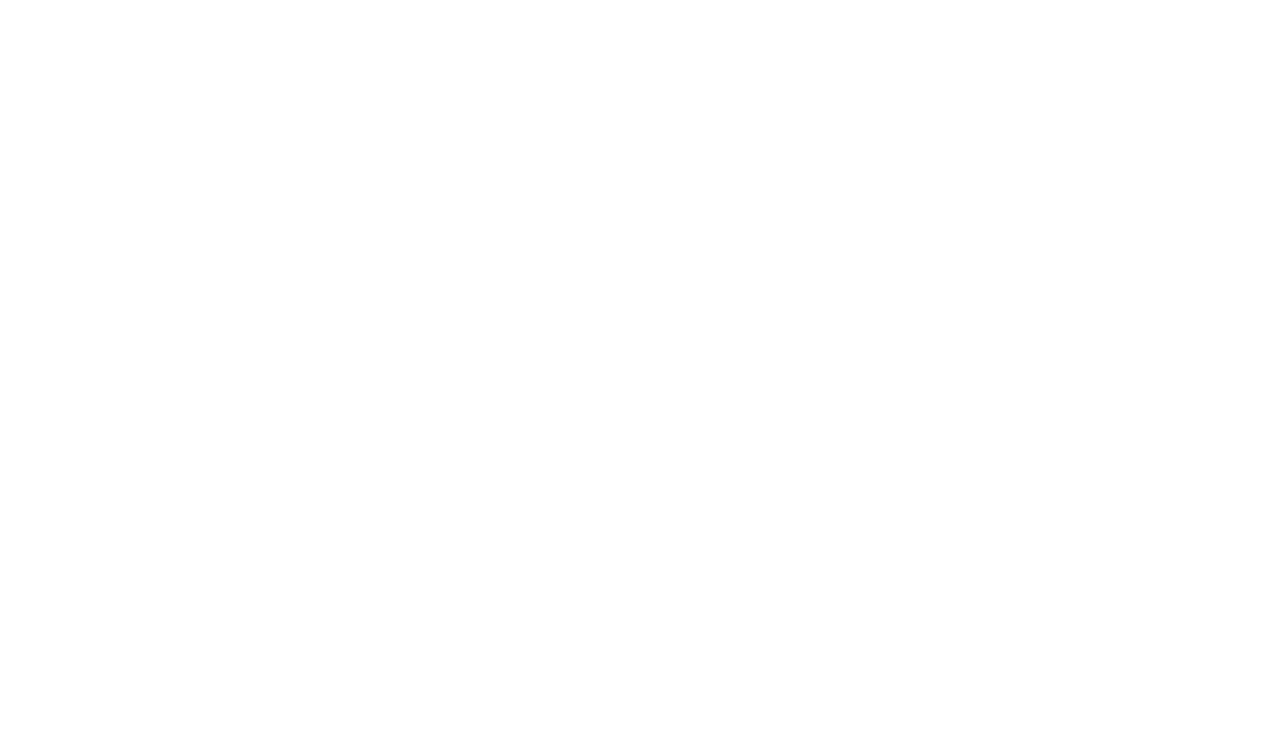
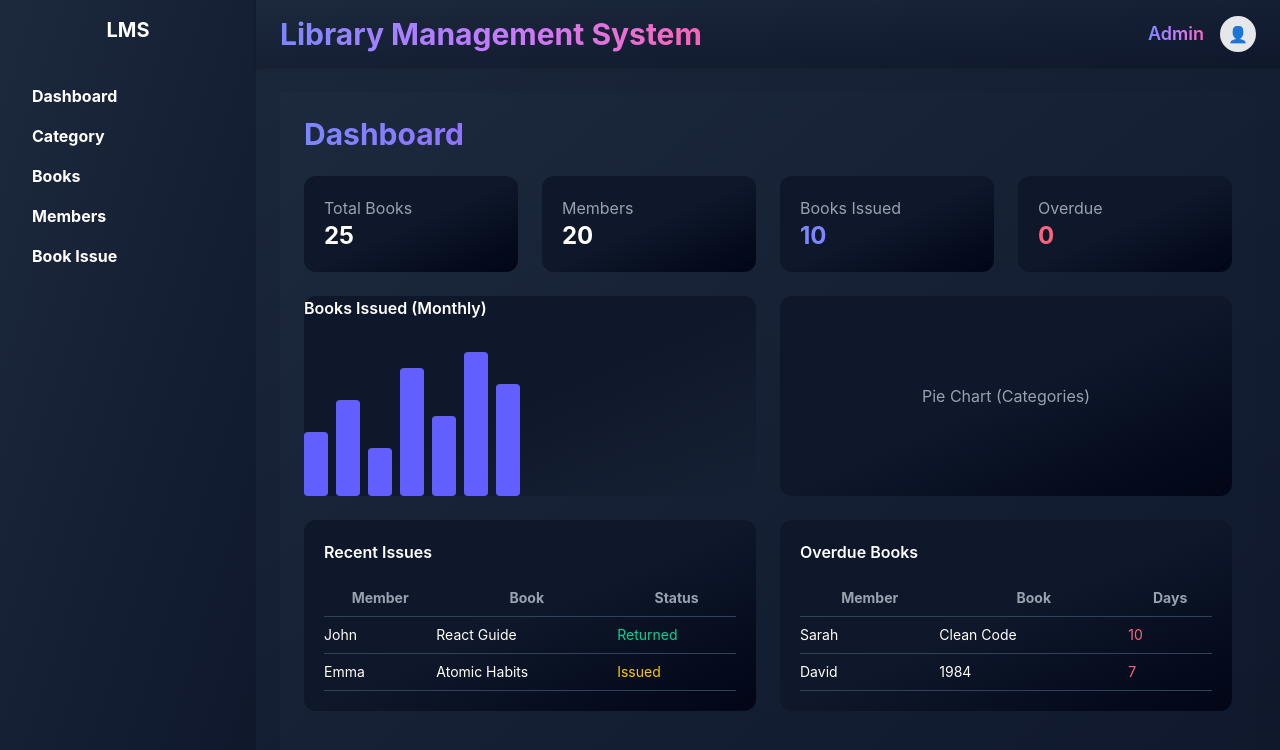
Before and after one commit to Yash0805/React-LMS, a React app: page /Dashboard in a window 1280 px wide. Before the commit this address had no page. Shown: the top 750 px of the page. Built offline with nearby package versions, Linux system fonts and the light colour scheme; the HTML template or start-up script is replaced by a standard one.

Commit message:
add Dashboard feature; update UI components and styles across various pages

```diff
--- a/package.json
+++ b/package.json
@@ -14,6 +14,7 @@
     "@coreui/icons-react": "^2.3.0",
     "@coreui/react": "^5.10.0",
     "@tailwindcss/vite": "^4.2.1",
+    "nanoid": "^5.1.7",
     "react": "^19.2.0",
     "react-dom": "^19.2.0",
     "react-router-dom": "^7.13.1",
--- a/src/App.tsx
+++ b/src/App.tsx
@@ -1,5 +1,6 @@
 import { BrowserRouter, Routes, Route } from "react-router-dom";
 import "./App.css";
+import Dashboard from "Feature/Dashboard/Index";
 import CategoryList from "./Feature/Category/List";
 import MemberList from "./Feature/Member/List";
 import Mainlayout from "./Layout/Mainlayout";
@@ -12,6 +13,7 @@
       <BrowserRouter>
         <Routes>
           <Route path="/" element={<Mainlayout />}>
+          <Route path="/Dashboard" element={<Dashboard />}/>
             <Route path="/CategoryList" element={<CategoryList />} />
             <Route path="/MemberList" element={<MemberList />} />
             <Route path="/BookList" element={<BookList />} />
--- a/src/Feature/Book/List.tsx
+++ b/src/Feature/Book/List.tsx
@@ -1,7 +1,6 @@
 import { useEffect, useState } from "react";
 import { ApiService } from "Service";
 import { Loader } from "Shared/Component/Loader/Loader";
-
 
 interface BookList {
   bookId: number;
@@ -24,31 +23,34 @@
   }, []);
 
   return (
-    <div className="max-w-7xl mx-auto mt-10 px-6 py-10 rounded-xl bg-white shadow-lg">
+    <div className="mt-10 px-6">
 
-      <div className="flex justify-center mb-8">
-        <h1 className="text-5xl font-bold text-slate-800">
+      <div className="flex justify-start mb-10">
+        <h1 className="text-4xl font-bold bg-linear-to-r from-indigo-400 via-purple-500 to-pink-500 text-transparent bg-clip-text">
           Book List
         </h1>
       </div>
 
-      <div className="overflow-x-auto rounded-lg">
-        <table className="w-full border border-gray-300">
+      <div className="bg-slate-800/60 backdrop-blur-md border border-slate-700 rounded-2xl shadow-lg overflow-hidden">
 
-          <thead className="bg-slate-800 text-white">
+        <div className="overflow-x-auto">
+          <table className="w-full text-left">
+
+            <thead className="bg-slate-900/70 backdrop-blur-sm text-slate-300 uppercase text-sm tracking-wider">
               <tr>
-              <th className="px-6 py-3 text-center border">Book Name</th>
-              <th className="px-6 py-3 text-center border">Publisher</th>
-              <th className="px-6 py-3 text-center border">Author</th>
-              <th className="px-6 py-3 text-center border">Price</th>
-              <th className="px-6 py-3 text-center border">Category</th>
+                <th className="px-6 py-4">Book Name</th>
+                <th className="px-6 py-4">Publisher</th>
+                <th className="px-6 py-4">Author</th>
+                <th className="px-6 py-4">Price</th>
+                <th className="px-6 py-4">Category</th>
               </tr>
             </thead>
 
-          <tbody>
+            <tbody className="text-slate-300">
+
               {loading ? (
                 <tr>
-                <td colSpan={5} className="py-10">
+                  <td colSpan={5} className="py-12">
                     <div className="flex justify-center items-center">
                       <Loader />
                     </div>
@@ -56,7 +58,7 @@
                 </tr>
               ) : bookList.length === 0 ? (
                 <tr>
-                <td colSpan={5} className="text-center py-5 text-gray-500">
+                  <td colSpan={5} className="text-center py-8 text-slate-400">
                     No Book Found
                   </td>
                 </tr>
@@ -64,31 +66,45 @@
                 bookList.map((c, index) => (
                   <tr
                     key={c.bookId}
-                  className={`${index % 2 === 0 ? "bg-gray-50" : "bg-white"
-                    } hover:bg-gray-100`}
+                    className={`
+                      border-b border-slate-700/50
+                      ${index % 2 === 0 ? "bg-slate-800/30" : "bg-slate-800/10"}
+                      hover:bg-slate-700/40
+                      hover:scale-[1.01]
+                      hover:shadow-md hover:shadow-purple-500/5
+                      transition duration-200
+                    `}
                   >
-                  <td className="px-6 py-3 text-center border">
+                    <td className="px-6 py-4 font-medium text-white">
                       {c.bookName}
                     </td>
-                  <td className="px-6 py-3 text-center border">
+
+                    <td className="px-6 py-4 text-slate-400">
                       {c.publisher}
                     </td>
-                  <td className="px-6 py-3 text-center border">
+
+                    <td className="px-6 py-4 text-slate-400">
                       {c.author}
                     </td>
-                  <td className="px-6 py-3 text-center border">
+
+                    <td className="px-6 py-4 text-emerald-400 font-semibold">
                       ₹{c.price}
                     </td>
-                  <td className="px-6 py-3 text-center border">
+
+                    <td className="px-6 py-4">
+                      <span className="bg-cyan-500/20 text-cyan-400 border border-cyan-500/30 px-3 py-1 rounded-full text-xs">
                         {c.categoryName}
+                      </span>
                     </td>
                   </tr>
                 ))
               )}
+
             </tbody>
 
           </table>
         </div>
       </div>
+    </div>
   );
 }
--- a/src/Feature/BookIssue/List.tsx
+++ b/src/Feature/BookIssue/List.tsx
@@ -2,107 +2,145 @@
 import { ApiService } from "Service";
 import { Loader } from "Shared/Component/Loader/Loader";
 
-interface BookissueList{
-    issueId : number;
-    memberId : number;
-    bookId : number;
-    issueDate : number;
-    returnDate : number;
-    renewCount : number;
-    renewDate : number;
-    status : string;
-    memberName : string;
-    memberType : string;
-    bookName : string;
+interface BookissueList {
+  issueId: number;
+  memberId: number;
+  bookId: number;
+  issueDate: number;
+  returnDate: number;
+  renewCount: number;
+  renewDate: number;
+  status: string;
+  memberName: string;
+  memberType: string;
+  bookName: string;
 }
 
-export default function BookissueList(){
-    const[BookissueList, setBookissueList] = useState<BookissueList[]>([]);
-    const[loading,setloading] = useState(true);
+export default function BookissueList() {
+  const [bookIssueList, setBookissueList] = useState<BookissueList[]>([]);
+  const [loading, setloading] = useState(true);
 
-    useEffect(()=>{
+  useEffect(() => {
     ApiService.get<BookissueList[]>("BookIssue")
       .then(setBookissueList)
-        .finally(()=> setloading(false));
-    },[]);
+      .finally(() => setloading(false));
+  }, []);
+
+  const formatDate = (date: number) => {
+    if (!date) return "-";
+    return new Date(date).toLocaleDateString();
+  };
+
+  const getStatusStyle = (status: string) => {
+    switch (status.toLowerCase()) {
+      case "renewed":
+        return "bg-emerald-500/20 text-emerald-400 border border-emerald-500/30";
+      case "issued":
+        return "bg-yellow-500/20 text-yellow-400 border border-yellow-500/30";
+      case "returned":
+        return "bg-red-500/20 text-red-400 border border-red-500/30";
+      default:
+        return "bg-slate-500/20 text-slate-400 border border-slate-500/30";
+    }
+  };
 
   return (
-    <div className="max-w-7xl mx-auto mt-10 px-6 py-10 rounded-xl bg-white shadow-lg">
+    <div className="mt-10 px-6">
 
-      <div className="flex justify-center mb-8">
-        <h1 className="text-5xl font-bold text-slate-800 ">
+      <div className="flex justify-start mb-10">
+        <h1 className="text-4xl font-bold bg-linear-to-r from-indigo-400 via-purple-500 to-pink-500 text-transparent bg-clip-text">
           Book Issue List
         </h1>
       </div>
 
-      <div className="overflow-x-auto rounded-lg">
-        <table className="w-full border border-gray-300">
+      <div className="bg-slate-800/60 backdrop-blur-md border border-slate-700 rounded-2xl shadow-lg overflow-hidden">
 
-          <thead className="bg-slate-800 text-white">
+        <div className="overflow-x-auto">
+          <table className="w-full text-left">
+
+            <thead className="bg-slate-900/70 backdrop-blur-sm text-slate-300 uppercase text-sm tracking-wider">
               <tr>
-              <th className="px-6 py-3 text-center border">Member Name</th>
-              <th className="px-6 py-3 text-center border">Member Type</th>
-                <th className="px-6 py-3 text-center border">Book Name </th>
-                <th className="px-6 py-3 text-center border">Issue Date </th>
-                <th className="px-6 py-3 text-center border">Return Date </th>
-                <th className="px-6 py-3 text-center border">Renew Count </th>
-                <th className="px-6 py-3 text-center border">Renew Date </th>
-                <th className="px-6 py-3 text-center border">Status </th>
+                <th className="px-6 py-4">Member</th>
+                <th className="px-6 py-4">Type</th>
+                <th className="px-6 py-4">Book</th>
+                <th className="px-6 py-4">Issue Date</th>
+                <th className="px-6 py-4">Return Date</th>
+                <th className="px-6 py-4">Renew</th>
+                <th className="px-6 py-4">Renew Date</th>
+                <th className="px-6 py-4">Status</th>
               </tr>
             </thead>
 
-          <tbody>
+            <tbody className="text-slate-300">
+
               {loading ? (
                 <tr>
-                <td colSpan={8} className="py-10">
+                  <td colSpan={8} className="py-12">
                     <div className="flex justify-center items-center">
                       <Loader />
                     </div>
                   </td>
                 </tr>
-            ) : BookissueList.length === 0 ? (
+              ) : bookIssueList.length === 0 ? (
                 <tr>
-                <td colSpan={2} className="text-center py-5 text-gray-500">
+                  <td colSpan={8} className="text-center py-8 text-slate-400">
                     No Book Issue Found
                   </td>
                 </tr>
               ) : (
-              BookissueList.map((c, index) => (
+                bookIssueList.map((c, index) => (
                   <tr
                     key={c.issueId}
-                  className={`${
-                    index % 2 === 0 ? "bg-gray-50" : "bg-white"
-                  } hover:bg-gray-100`}
+                    className={`
+                      border-b border-slate-700/50
+                      ${index % 2 === 0 ? "bg-slate-800/30" : "bg-slate-800/10"}
+                      hover:bg-slate-700/40
+                      hover:scale-[1.01]
+                      hover:shadow-md hover:shadow-purple-500/5
+                      transition duration-200
+                    `}
                   >
-                  <td className="px-6 py-3 text-center border">
+                    <td className="px-6 py-4 font-medium text-white">
                       {c.memberName}
                     </td>
-                  <td className="px-6 py-3 text-center border">
+
+                    <td className="px-6 py-4 text-slate-400">
                       {c.memberType}
                     </td>
-                   <td className="px-6 py-3 text-center border">
+
+                    <td className="px-6 py-4 text-slate-300">
                       {c.bookName}
                     </td>
-                  <td className="px-6 py-3 text-center border">
-                    {c.issueDate}
+
+                    <td className="px-6 py-4 text-slate-400">
+                      {formatDate(c.issueDate)}
                     </td>
-                  <td className="px-6 py-3 text-center border">
-                    {c.returnDate}
+
+                    <td className="px-6 py-4 text-slate-400">
+                      {formatDate(c.returnDate)}
                     </td>
-                  <td className="px-6 py-3 text-center border">
+
+                    <td className="px-6 py-4 text-indigo-400 font-semibold">
                       {c.renewCount}
                     </td>
-                  <td className="px-6 py-3 text-center border">
-                    {c.renewDate ? c.renewDate : "-"}
+
+                    <td className="px-6 py-4 text-slate-400">
+                      {formatDate(c.renewDate)}
                     </td>
-                  <td className="px-6 py-3 text-center border">
+
+                    <td className="px-6 py-4">
+                      <span className={`px-3 py-1 rounded-full text-xs ${getStatusStyle(c.status)}`}>
                         {c.status}
+                      </span>
                     </td>
                   </tr>
                 ))
               )}
+
             </tbody>
+
           </table>
+        </div>
       </div>
     </div>
   );
--- a/src/Feature/Dashboard/Index.tsx
+++ b/src/Feature/Dashboard/Index.tsx
@@ -0,0 +1,122 @@
+import React from "react";
+
+const Dashboard: React.FC = () => {
+  return (
+    <div className="flex min-h-screen bg-linear-to-br from-slate-800 to-slate-900  text-white">
+
+      <main className="flex-1 p-6">
+
+        <h1 className="text-3xl font-bold mb-6
+        bg-linear-to-r from-indigo-400 via-purple-500 to-pink-500 text-transparent bg-clip-text">
+          Dashboard
+        </h1>
+
+        <div className="grid grid-cols-4 gap-6 mb-6">
+
+          <div className="bg-linear-to-br from-slate-900 via-[#0f172a] to-[#020617] p-5 rounded-xl hover:scale-105 transition">
+            <p className="text-gray-400">Total Books</p>
+            <h2 className="text-2xl font-bold">25</h2>
+          </div>
+
+          <div className="bg-linear-to-br from-slate-900 via-[#0f172a] to-[#020617] p-5 rounded-xl hover:scale-105 transition">
+            <p className="text-gray-400">Members</p>
+            <h2 className="text-2xl font-bold">20</h2>
+          </div>
+
+          <div className="bg-linear-to-br from-slate-900 via-[#0f172a] to-[#020617] p-5 rounded-xl hover:scale-105 transition">
+            <p className="text-gray-400">Books Issued</p>
+            <h2 className="text-2xl font-bold text-indigo-400">10</h2>
+          </div>
+
+          <div className="bg-linear-to-br from-slate-900 via-[#0f172a] to-[#020617] p-5 rounded-xl hover:scale-105 transition">
+            <p className="text-gray-400">Overdue</p>
+            <h2 className="text-2xl font-bold text-rose-400">0</h2>
+          </div>
+
+        </div>
+
+        <div className="grid grid-cols-2 gap-6 mb-6">
+
+          <div className="bg-linear-to-br from-slate-900 via-[#0f172a] to-[#020617]p-5 rounded-xl">
+            <h2 className="mb-4 font-semibold">Books Issued (Monthly)</h2>
+            <div className="h-40 flex items-end gap-2">
+              {[40, 60, 30, 80, 50, 90, 70].map((value, i) => (
+                <div
+                  key={i}
+                  className="bg-indigo-500 w-6 rounded"
+                  style={{ height: `${value}%` }}
+                />
+              ))}
+            </div>
+          </div>
+
+          <div className="bg-linear-to-br from-slate-900 via-[#0f172a] to-[#020617] p-5 rounded-xl flex items-center justify-center">
+            <h2 className="text-gray-400">Pie Chart (Categories)</h2>
+          </div>
+
+        </div>
+
+        <div className="grid grid-cols-2 gap-6">
+
+          <div className="bg-linear-to-br from-slate-900 via-[#0f172a] to-[#020617] p-5 rounded-xl">
+            <h2 className="mb-4 font-semibold">Recent Issues</h2>
+
+            <table className="w-full text-sm">
+              <thead className="text-gray-400 border-b border-slate-700">
+                <tr>
+                  <th className="py-2">Member</th>
+                  <th>Book</th>
+                  <th>Status</th>
+                </tr>
+              </thead>
+
+              <tbody>
+                <tr className="border-b border-slate-700">
+                  <td className="py-2">John</td>
+                  <td>React Guide</td>
+                  <td className="text-emerald-400">Returned</td>
+                </tr>
+                <tr className="border-b border-slate-700">
+                  <td className="py-2">Emma</td>
+                  <td>Atomic Habits</td>
+                  <td className="text-yellow-400">Issued</td>
+                </tr>
+              </tbody>
+            </table>
+          </div>
+
+          <div className="bg-linear-to-br from-slate-900 via-[#0f172a] to-[#020617] p-5 rounded-xl">
+            <h2 className="mb-4 font-semibold">Overdue Books</h2>
+
+            <table className="w-full text-sm">
+              <thead className="text-gray-400 border-b border-slate-700">
+                <tr>
+                  <th className="py-2">Member</th>
+                  <th>Book</th>
+                  <th>Days</th>
+                </tr>
+              </thead>
+
+              <tbody>
+                <tr className="border-b border-slate-700">
+                  <td className="py-2">Sarah</td>
+                  <td>Clean Code</td>
+                  <td className="text-rose-400">10</td>
+                </tr>
+                <tr className="border-b border-slate-700">
+                  <td className="py-2">David</td>
+                  <td>1984</td>
+                  <td className="text-rose-400">7</td>
+                </tr>
+              </tbody>
+            </table>
+          </div>
+
+        </div>
+
+      </main>
+    </div>
+  );
+};
+
+export default Dashboard;
--- a/src/Layout/Header.tsx
+++ b/src/Layout/Header.tsx
@@ -2,18 +2,19 @@
 
 const Header: React.FC = () => {
   return (
-    <div className="w-full bg-slate-800 shadow px-6 py-4 flex justify-between items-center">
+    <div className="w-full  bg-linear-to-br from-slate-800 to-slate-900 shadow px-6 py-4 flex justify-between items-center">
 
-      <h1 className="text-2xl font-bold text-white">
+      <h1 className="text-2xl md:text-3xl font-bold
+        bg-linear-to-r from-indigo-400 via-purple-400 to-pink-400
+        text-transparent bg-clip-text">
         Library Management System
       </h1>
 
       <div className="flex items-center gap-4">
-        <span className="text-white">Admin</span>
-
-        <button className="bg-white  text-text px-4 py-2 rounded">
-          Logout
-        </button>
+        <span className=" text-lg font-semibold
+        bg-linear-to-r from-indigo-400 via-purple-400 to-pink-400
+        text-transparent bg-clip-text">Admin</span>
+      <div className="w-9 h-9 bg-gray-200 rounded-full flex items-center justify-center">👤</div>
       </div>
 
     </div>
--- a/src/Layout/Mainlayout.tsx
+++ b/src/Layout/Mainlayout.tsx
@@ -4,7 +4,8 @@
 
 const Mainlayout = () => {
   return (
-    <div className="flex h-screen bg-gray-100">
+    <div className="bg-linear-to-br from-slate-800 to-slate-900">
+    <div className="flex h-screen ">
       <Sidebar />
       <div className="flex flex-col flex-1">
         <Header />
@@ -13,6 +14,7 @@
         </main>
       </div>
     </div>
+    </div>
   );
 };
 
--- a/src/Layout/sidebar.tsx
+++ b/src/Layout/sidebar.tsx
@@ -3,7 +3,7 @@
 
 const Sidebar: React.FC = () =>  {
   return (
-    <div className="w-64 h-screen bg-slate-800 text-white">
+    <div className="w-64 h-screen bg-linear-to-br from-slate-800 to-slate-900 text-white">
 
       <div className="p-4 text-xl
 
@@ -15,7 +15,7 @@
       <nav className="p-4">
 
 
-        <Link to="/" className="block px-4 py-2 text-white font-bold hover:bg-slate-600 hover:text-white rounded transition duration-200">
+        <Link to="/Dashboard" className="block px-4 py-2 text-white font-bold hover:bg-slate-600 hover:text-white rounded transition duration-200">
           Dashboard
         </Link>
 
```
Also changed, not shown: src/Feature/Category/List.tsx (+26 -21 lines), src/Feature/Member/List.tsx (+29 -15 lines), 1 other file (tests, documents, lock files or other folders). Lines whose indentation alone changed are shown as unchanged.
